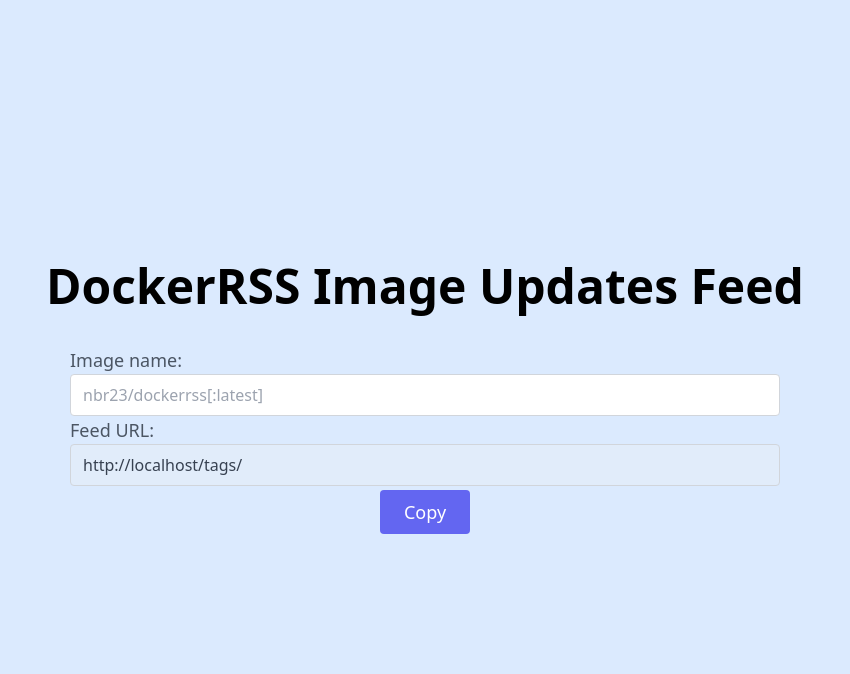
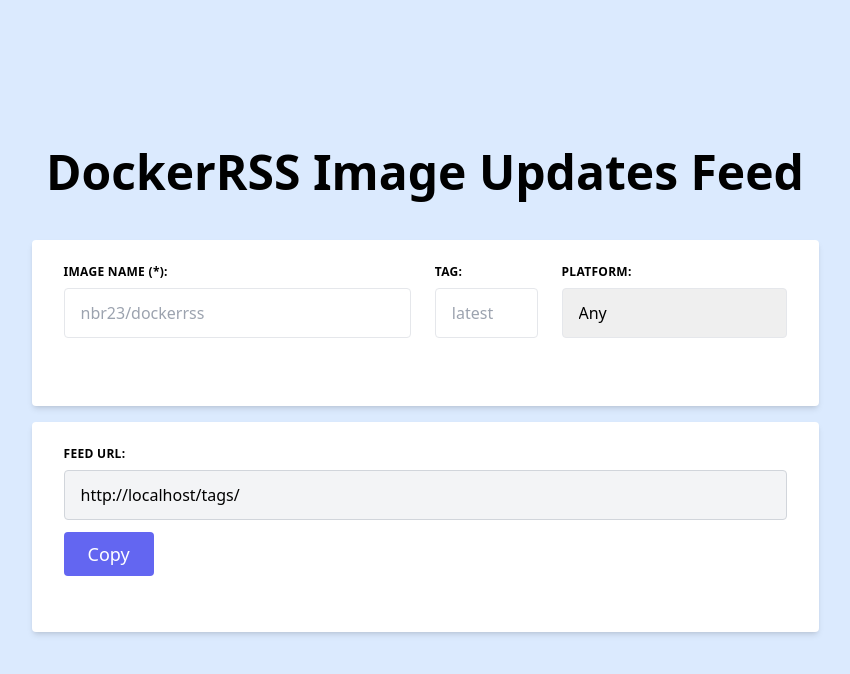
Before and after one commit to nbr23/dockerRSS, a Vue app in the folder front/: page / in a window 1280 px wide. Shown: the top 674 px of the page, without its empty margins (215-1065 px from the left). Built offline with nearby package versions, Linux system fonts and the light colour scheme.

Commit message:
Fix up front

```diff
--- a/front/src/App.vue
+++ b/front/src/App.vue
@@ -8,11 +8,13 @@ export default {
     return {
       imageName: '',
       currentUrl: location.toString(),
+      imageTag: '',
+      imagePlatform: 'Any',
     }
   },
   methods: {
     getRssFeedURL: function () {
-      return this.currentUrl + "tags/" + this.imageName
+      return this.currentUrl + "tags/" + this.imageName + (this.imageTag == '' ? '' : ':' + this.imageTag) + (this.imagePlatform == 'Any' || this.imagePlatform == '' ? '' : '?arch=' + this.imagePlatform);
     },
     copyUrlToClipboard: function (str) {
       navigator.clipboard.writeText(str);
@@ -22,22 +24,59 @@ export default {
 </script>
 
 <template>
-  <div class="bg-blue-100 flex h-screen w-full items-center justify-center ">
+  <div class="bg-blue-100 flex h-screen w-full items-center justify-center">
     <div class="">
       <Header></Header>
       <div class="container mx-auto justify-center flex px-5 py-1 md:flex-row mx-auto w-screen items-center">
         <main>
           <form>
-            <label for="imageName" class="mt-2 text-lg text-gray-600">Image name:</label>
-            <input v-model="imageName" type="text" name="imageName" placeholder="nbr23/dockerrss[:latest]"
-              class=" w-full bg-white-100 rounded border bg-opacity-50 border-gray-300 focus:border-indigo-500 focus:bg-white focus:ring-2 focus:ring-blue-200 text-base outline-none text-gray-700 py-1 px-3 leading-8 transition-colors duration-200 ease-in-out">
-            <label for="feed-url" class="mt-2 text-lg text-gray-600">Feed URL:</label>
-            <input type="text" id="feed-url" name="feed-url" disabled :value=getRssFeedURL()
-              class="w-full bg-white-100 rounded border bg-opacity-50 border-gray-300 focus:bg-transparent focus:border-indigo-500 text-base outline-none text-gray-700 py-1 px-3 leading-8">
+            <div class="bg-white shadow-md rounded px-8 pt-6 pb-8 mb-4 flex flex-col my-2">
+              <div class="-mx-3 md:flex mb-6">
+                <div class="md:w-3/5 px-3 mb-6 md:mb-0">
+                  <label class="block uppercase tracking-wide text-grey-darker text-xs font-bold mb-2" for="imageName">
+                    Image Name (*):
+                  </label>
+                  <input v-model="imageName"
+                    class="appearance-none block w-full bg-grey-lighter text-grey-darker border border-red rounded py-3 px-4 mb-3"
+                    id="imageName" type="text" placeholder="nbr23/dockerrss">
+                </div>
+                <div class="md:w-1/5 px-3">
+                  <label class="block uppercase tracking-wide text-grey-darker text-xs font-bold mb-2" for="imageTag">
+                    Tag:
+                  </label>
+                  <input v-model="imageTag"
+                    class="appearance-none block w-full bg-grey-lighter text-grey-darker border border-grey-lighter rounded py-3 px-4"
+                    id="imageTag" type="text" placeholder="latest">
+                </div>
+                <div class="md:w-2/5 px-3">
+                  <label class="block uppercase tracking-wide text-grey-darker text-xs font-bold mb-2"
+                    for="imagePlatform">
+                    Platform:
+                  </label>
+                  <select v-model="imagePlatform"
+                    class="block appearance-none w-full bg-grey-lighter border border-grey-lighter text-grey-darker py-3 px-4 pr-8 rounded"
+                    id="imagePlatform">
+                    <option>Any</option>
+                    <option>linux/arm64</option>
+                    <option>linux/amd64</option>
+                  </select>
+                </div>
+              </div>
+            </div>
 
-            <div class="mt-1 flex justify-center text-lg text-black">
-              <button v-on:click.prevent=copyUrlToClipboard(getRssFeedURL())
-                class="inline-flex text-white bg-indigo-500 border-0 py-2 px-6 focus:outline-none hover:bg-indigo-600 rounded text-lg">Copy</button>
+            <div class="bg-white shadow-md rounded px-8 pt-6 pb-8 mb-4 flex flex-col my-2">
+              <div class="-mx-3 md:flex mb-6">
+                <div class="md:w-full px-3 mb-6 md:mb-0">
+                  <label class="block uppercase tracking-wide text-grey-darker text-xs font-bold mb-2" for="imageName">
+                    Feed URL:
+                  </label>
+                  <input disabled
+                    class="appearance-none block w-full bg-gray-100 rounded border bg-opacity-100 border-gray-300 border rounded py-3 px-4 mb-3"
+                    id="feed-url" name="feed-url" type="text" :value=getRssFeedURL()>
+                  <button v-on:click.prevent=copyUrlToClipboard(getRssFeedURL())
+                    class="inline-flex text-white bg-indigo-500 border-0 py-2 px-6 focus:outline-none hover:bg-indigo-600 rounded text-lg">Copy</button>
+                </div>
+              </div>
             </div>
           </form>
         </main>
```
